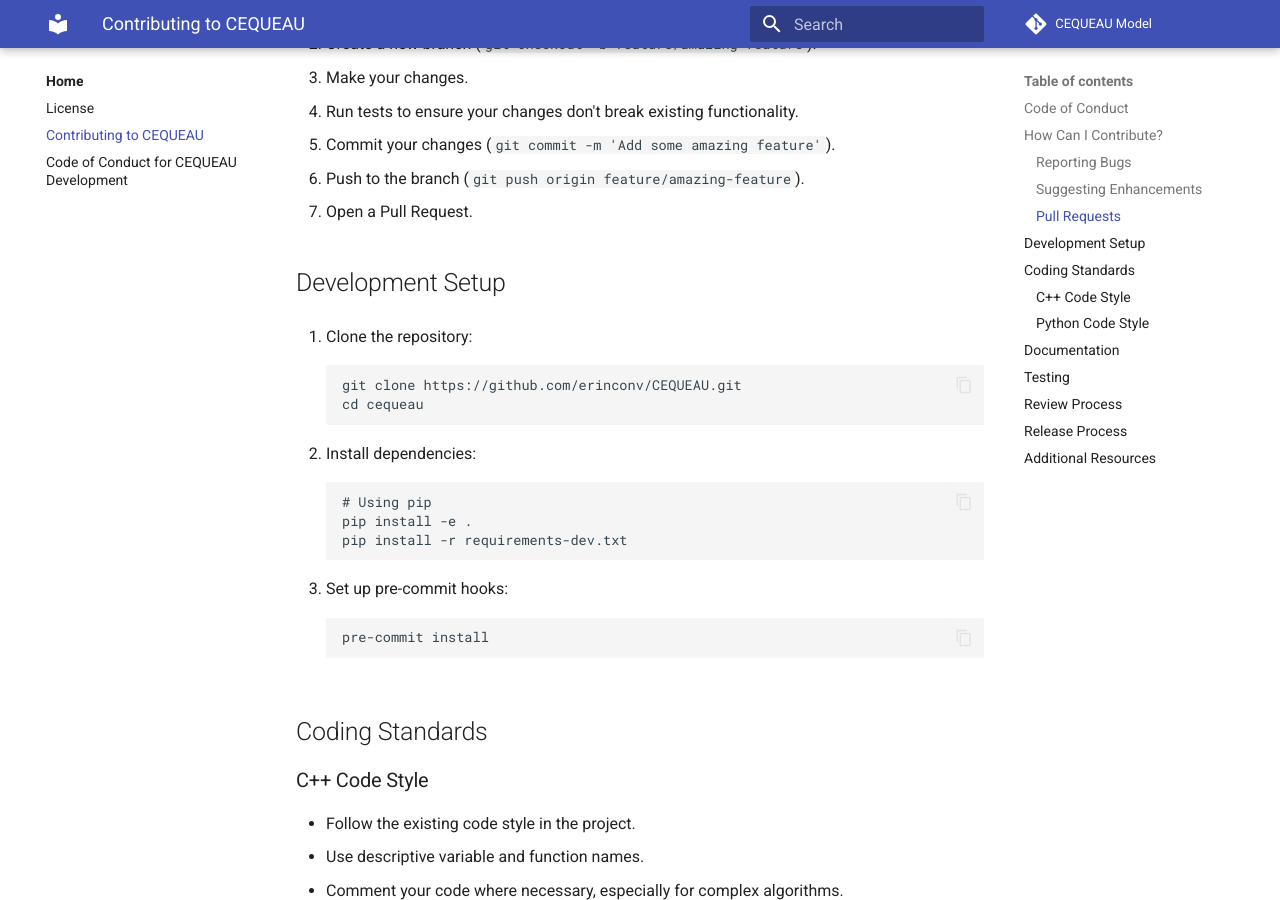
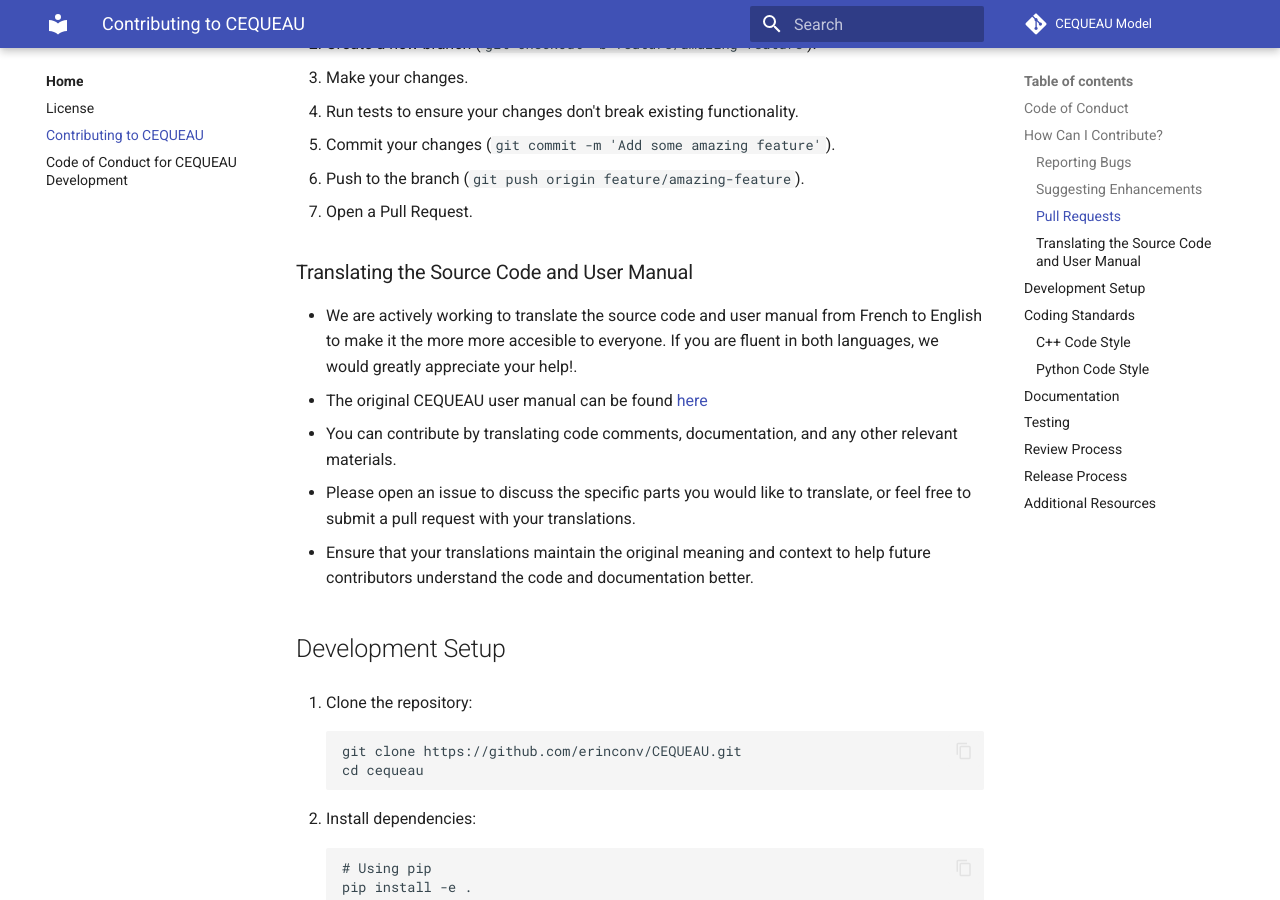
Before and after one commit to erinconv/cequeau, an MkDocs documentation site: the page built from docs/contributing.md, in a window 1280 px wide and 900 px high, scrolled down 945 px. Built offline with MkDocs 1.6.1 and Material for MkDocs 9.7.7, drawn with Linux system fonts in a browser that asks for light colours; comment, search, counter and statistics services are not loaded.

Commit message:
Contributing changes (#4)
Changed the correct version number and added a new section to invite people to contribute not only with code development

```diff
--- a/docs/contributing.md
+++ b/docs/contributing.md
@@ -28,6 +28,13 @@
 5. Commit your changes (`git commit -m 'Add some amazing feature'`).
 6. Push to the branch (`git push origin feature/amazing-feature`).
 7. Open a Pull Request.
+
+### Translating the Source Code and User Manual
+- We are actively working to translate the source code and user manual from French to English to make it the more more accesible to everyone. If you are fluent in both languages, we would greatly appreciate your help!.
+- The original CEQUEAU user manual can be found [here](https://github.com/erinconv/CEQUEAU/blob/main/docs/LEGACY_DOCS/Cequeau.pdf)
+- You can contribute by translating code comments, documentation, and any other relevant materials.
+- Please open an issue to discuss the specific parts you would like to translate, or feel free to submit a pull request with your translations.
+- Ensure that your translations maintain the original meaning and context to help future contributors understand the code and documentation better.
 
 ## Development Setup
 
```
Also changed, not shown: 1 other file.
